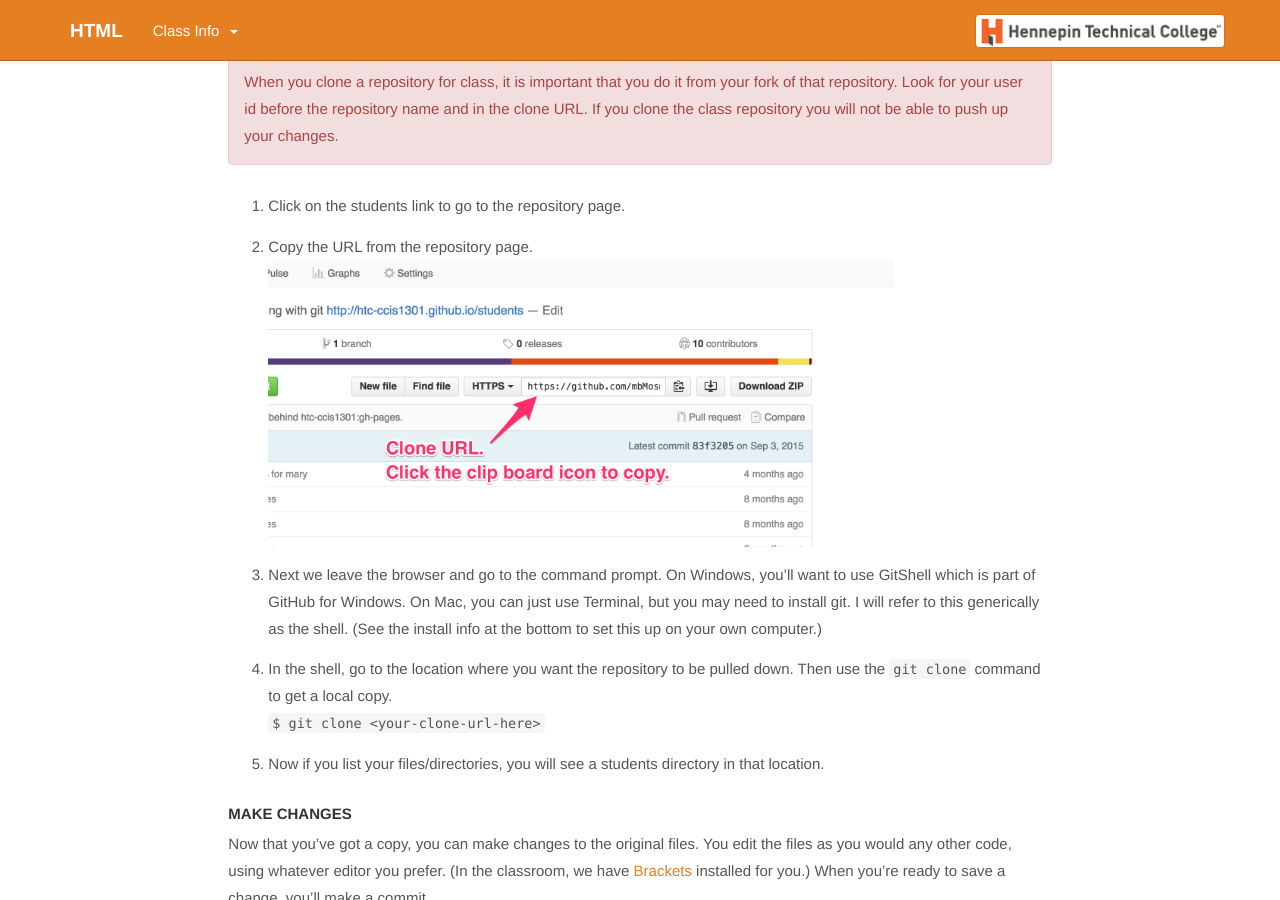
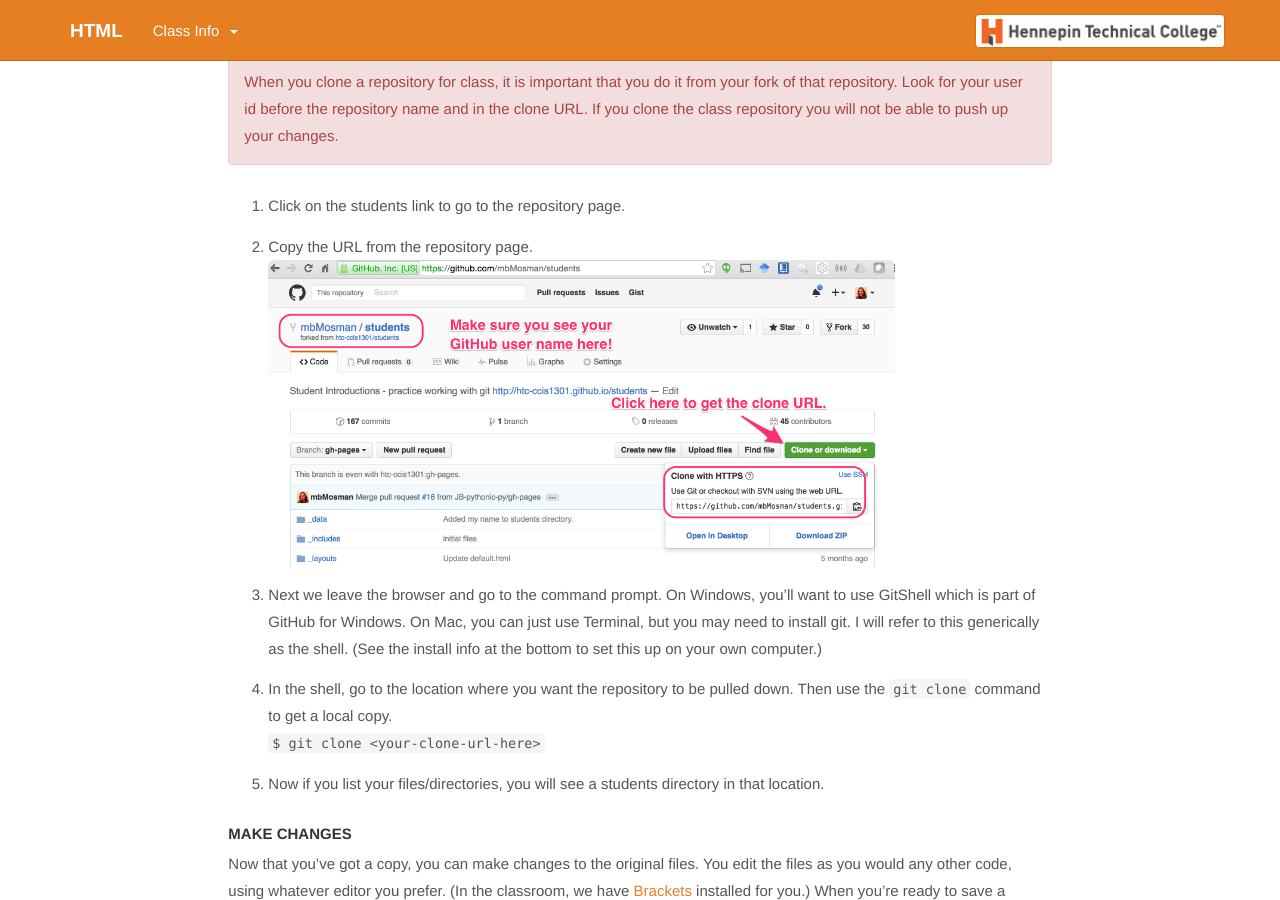
Before and after one commit to huskerman34/htc-ccis1301.github.io, a Jekyll site: the page built from assignments/github-students-v1.md, in a window 1280 px wide and 900 px high, scrolled down 1782 px. Built offline with Jekyll 4.4.1, drawn with Linux system fonts in a browser that asks for light colours; some web fonts are replaced.

Commit message:
fix of clone location

```diff
--- a/assignments/github-students-v1.md
+++ b/assignments/github-students-v1.md
@@ -37,7 +37,7 @@
 1. Click on the students link to go to the repository page.
 
 2. Copy the URL from the repository page.
-  <img src="../assets/images/s1/github_clone_url.png" alt="GitHub page snippet showing the location of the clone url.">
+  <img src="../assets/images/s1/github_clone_url_updated.png" alt="GitHub page snippet showing the location of the clone url.">
 
 3. Next we leave the browser and go to the command prompt.  On Windows, you'll want to use  GitShell which is part of GitHub for Windows.  On Mac, you can just use Terminal, but you may need to install git.  I will refer to this generically as the shell.  (See the install info at the bottom to set this up on your own computer.)
 
```
Also changed, not shown: assets/images/s1/github_clone_url_updated.png (added).
